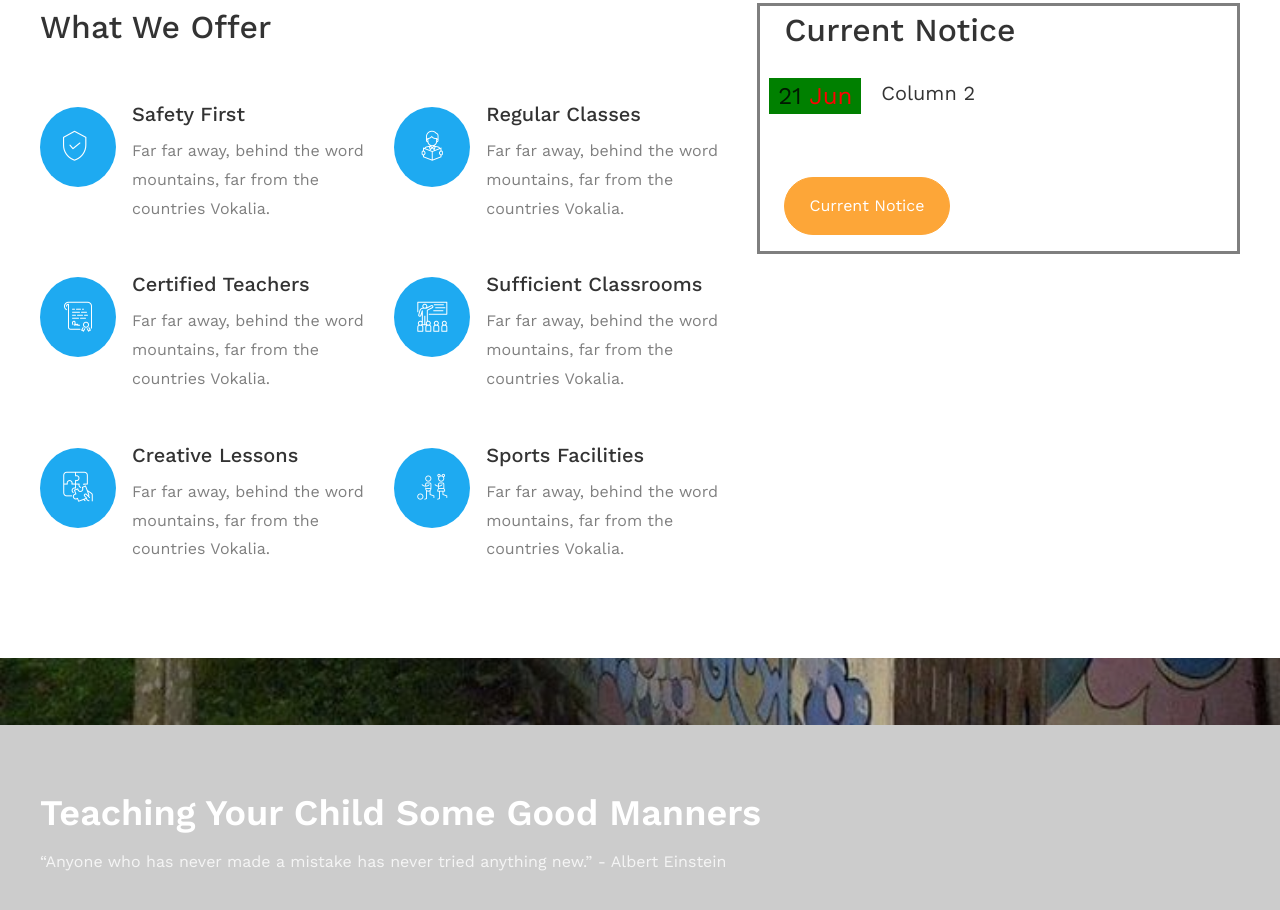
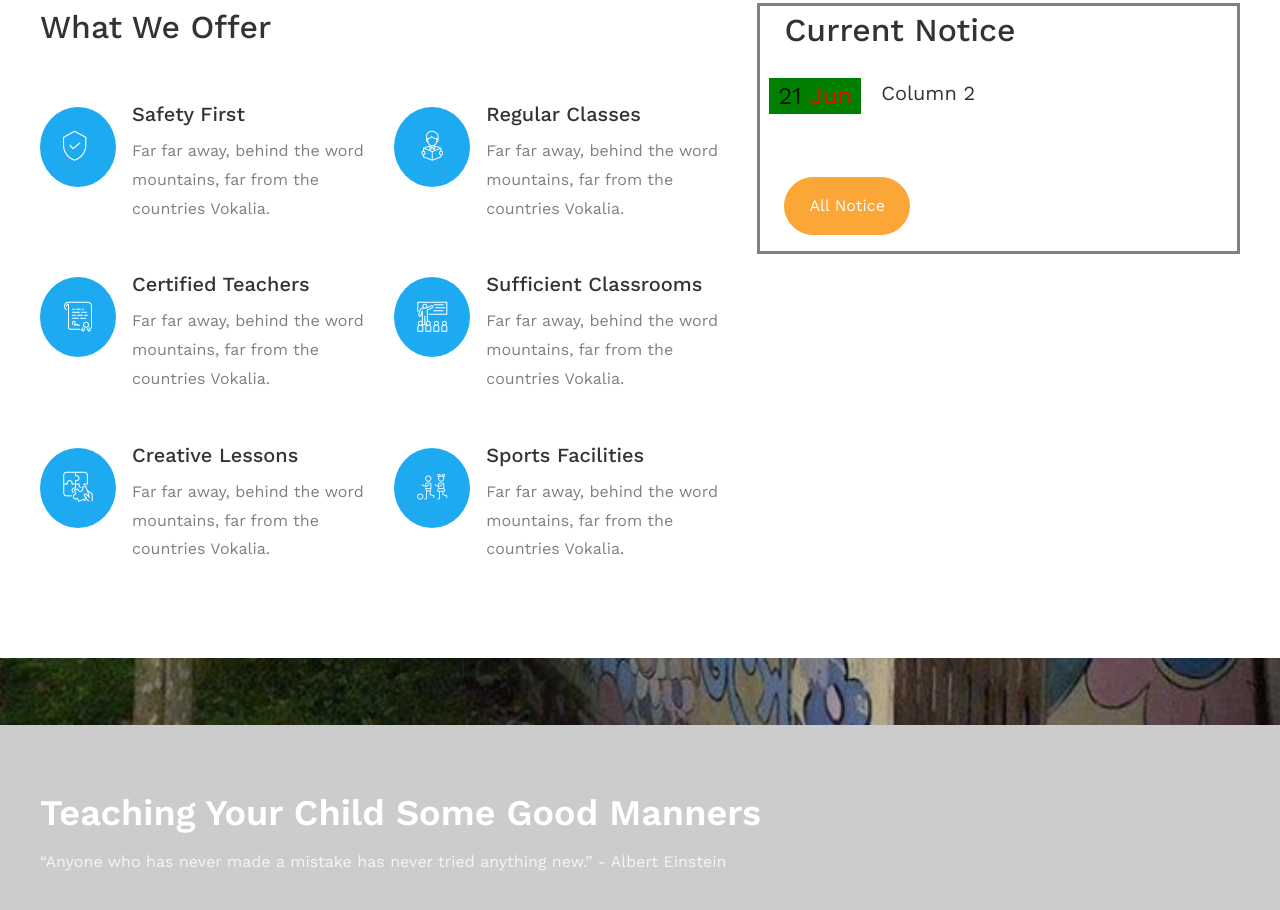
Before and after one commit to Abdullah-shafi/Abdullah-shafi.github2.io, a plain HTML site: page index.html in a window 1280 px wide. Shown: the part 1104-2014 px from the top of the page. Drawn offline with nearby package versions, Linux system fonts and the light colour scheme; some packages are replaced by stand-ins of ours; no server answers; files whose address does not match are found by name; a web font is replaced by a local one.

Commit message:
Update index.html

```diff
--- a/index.html
+++ b/index.html
@@ -150,7 +150,7 @@
         </div><br>
 
 
-							<p><a href="#" class="btn btn-secondary px-4 py-3">Current Notice</a></p>
+							<p><a href="#" class="btn btn-secondary px-4 py-3">All Notice</a></p>
 						</div>
 					</div>
 					<div class="col-md-7 wrap-about py-5 pr-md-4 ftco-animate">
```
